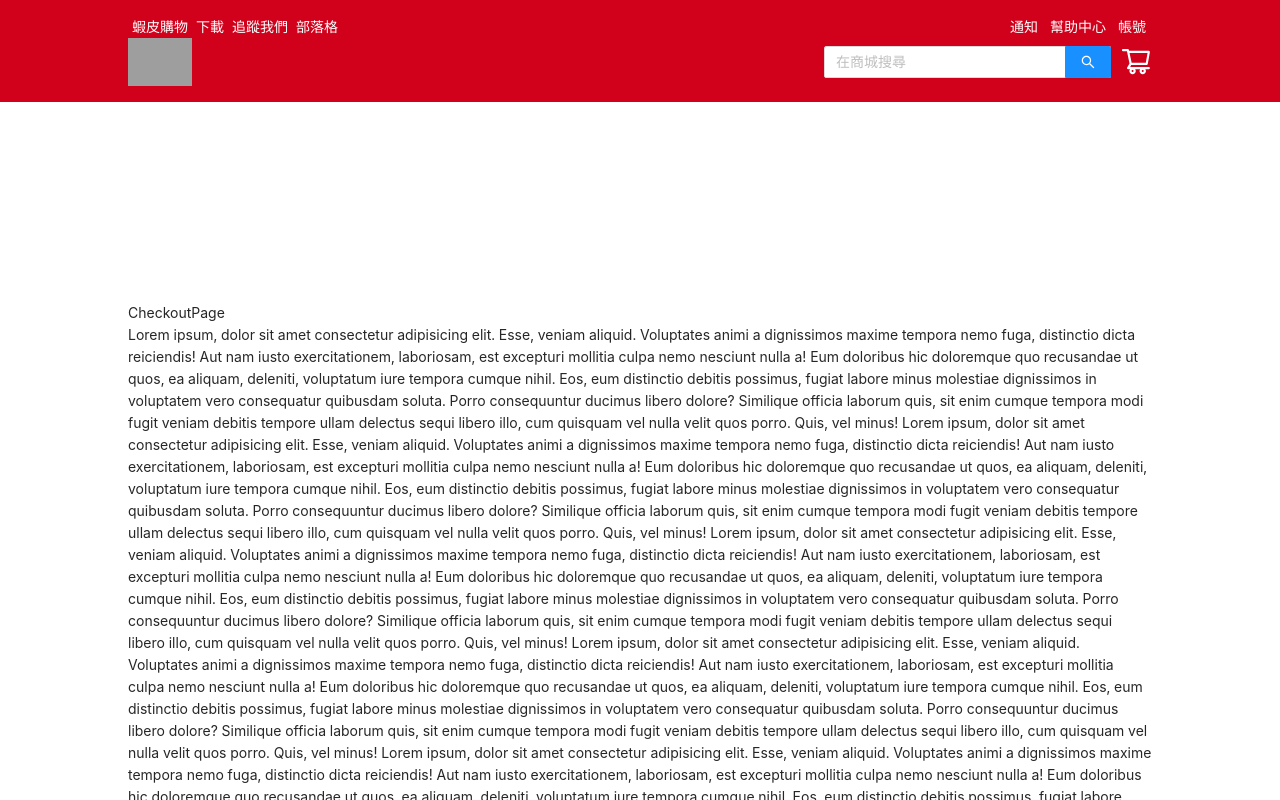
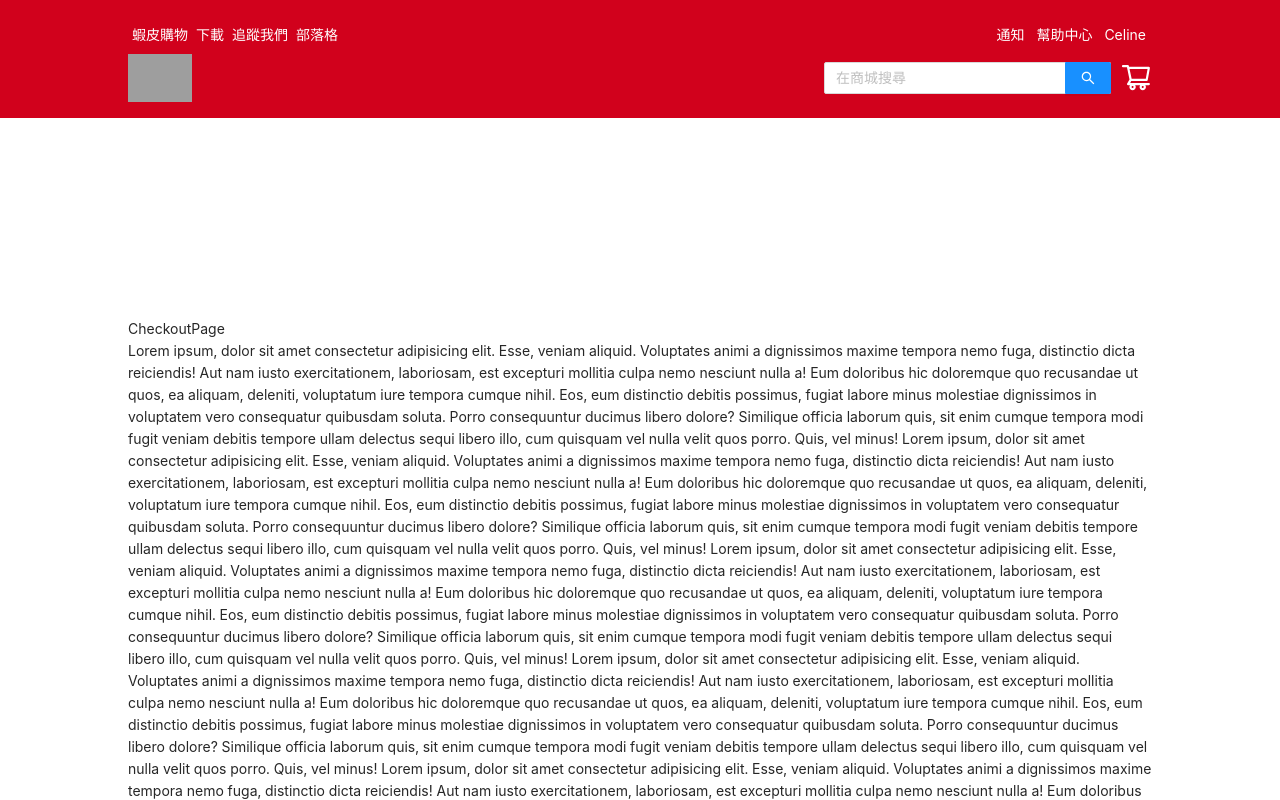
Before and after one commit to a4521005/shopee, a React (Create React App) app: page /checkout in a window 1280 px wide. Shown: the top 800 px of the page. Built offline with nearby package versions, Linux system fonts and the light colour scheme; grey boxes are pictures that could not be loaded; the HTML template or start-up script is replaced by a standard one.

Commit message:
add AUTH

```diff
--- a/src/App.js
+++ b/src/App.js
@@ -7,9 +7,11 @@
 import ProductPage from './pages/ProductPage';
 import "antd/dist/antd.css";
 import ScrollToTop from "./components/common/ScrollToTop";
+import {AuthProvider} from "./components/auth/AuthContext";
 
 const App=() => {
   return (
+    <AuthProvider>
       <BrowserRouter>
         <ScrollToTop/>
           <Switch>
@@ -33,6 +35,7 @@
             </Route>
           </Switch>
         </BrowserRouter>
+    </AuthProvider>
   );
 }
 
--- /dev/null
+++ b/src/components/auth/AuthContext.js
@@ -0,0 +1,24 @@
+import React, { useState } from 'react';
+
+const defaultContextValue = {
+    isAuthenticated:true
+}
+
+const AuthContext = React.createContext(defaultContextValue)
+
+export const AuthProvider = ({children})=>{
+    const [isAuthenticated, setIsAuthenticated] = useState(
+        defaultContextValue.isAuthenticated
+    );
+    return (
+        <AuthContext.Provider
+            value={{
+                isAuthenticated,
+            }}
+        >
+            {children}
+        </AuthContext.Provider>
+    );
+}
+
+export default AuthContext;
--- a/src/components/layout/Header.js
+++ b/src/components/layout/Header.js
@@ -1,14 +1,17 @@
-import React from 'react';
+import React, { useContext } from 'react';
 import styled from 'styled-components';
 import Container from '../common/Container';
 import {Link} from 'react-router-dom';
 import { Input } from 'antd';
 import {ShoppingCartOutlined} from '@ant-design/icons';
+import AuthContext from "../auth/AuthContext";
+
 
 
 const StyledHeaderSection = styled.div`
     display: flex;
     justify-content:space-between;
+    padding-top: 8px;
     align-items: center;
 `;
 const StyledHeader = styled.header`
@@ -35,7 +38,8 @@
     align-items: center;
     justify-content:space-between;
 `
-const Header = () =>{
+const Header = ({className}) =>{
+    const {isAuthenticated}= useContext(AuthContext)
     return (
         <StyledHeader>
             <Container>
@@ -49,7 +53,12 @@
                     <Toolbar>
                         <a href="#">通知</a>
                         <a href="#">幫助中心</a>
-                        <a href="#">帳號</a>
+                        {isAuthenticated ?(
+                            <a href="#">Celine</a>
+                        ):(
+                            <a href="#">登入/註冊</a>
+                        )}
+
                     </Toolbar>
 
                 </StyledHeaderSection>
```
Lines whose indentation alone changed are shown as unchanged.
